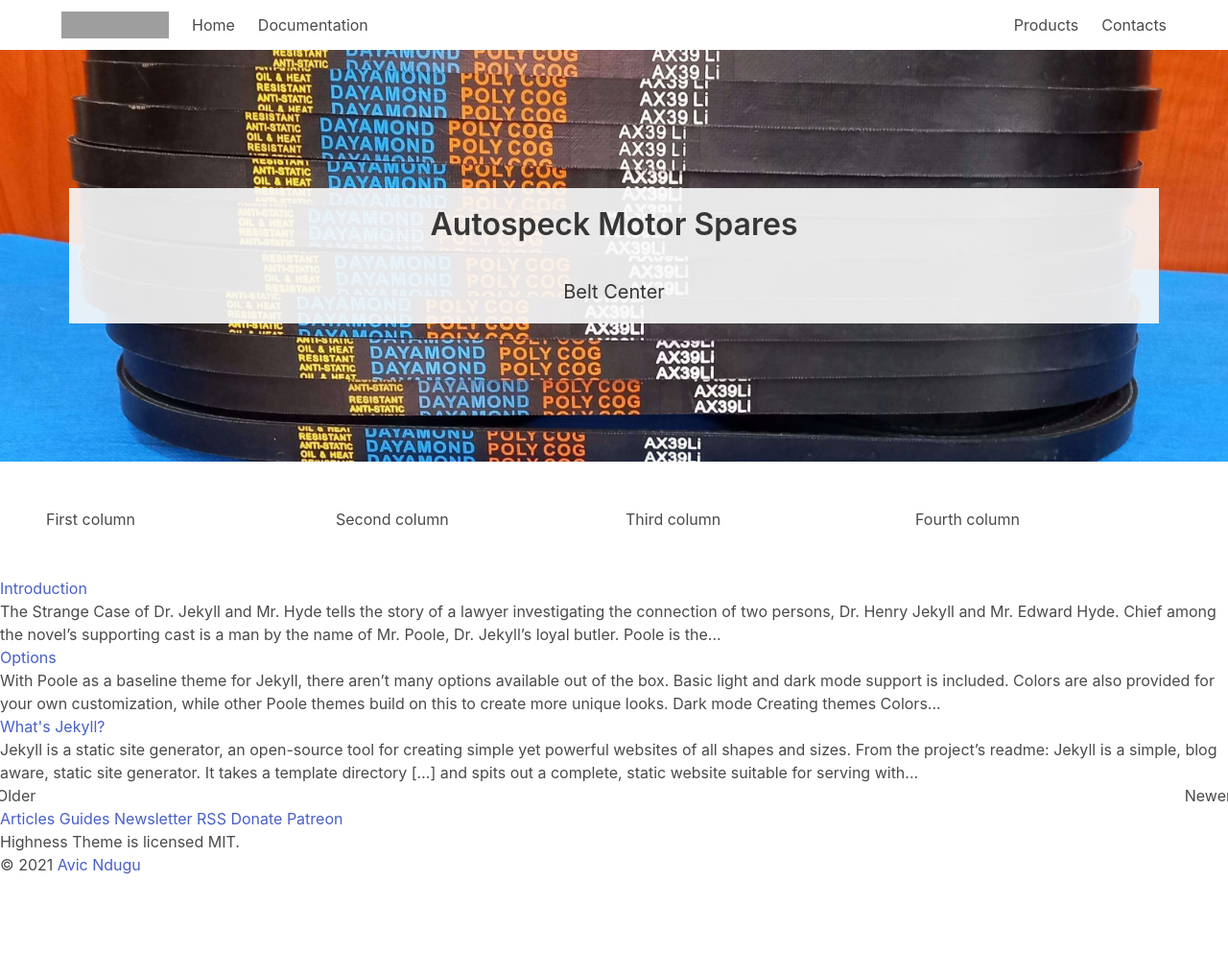
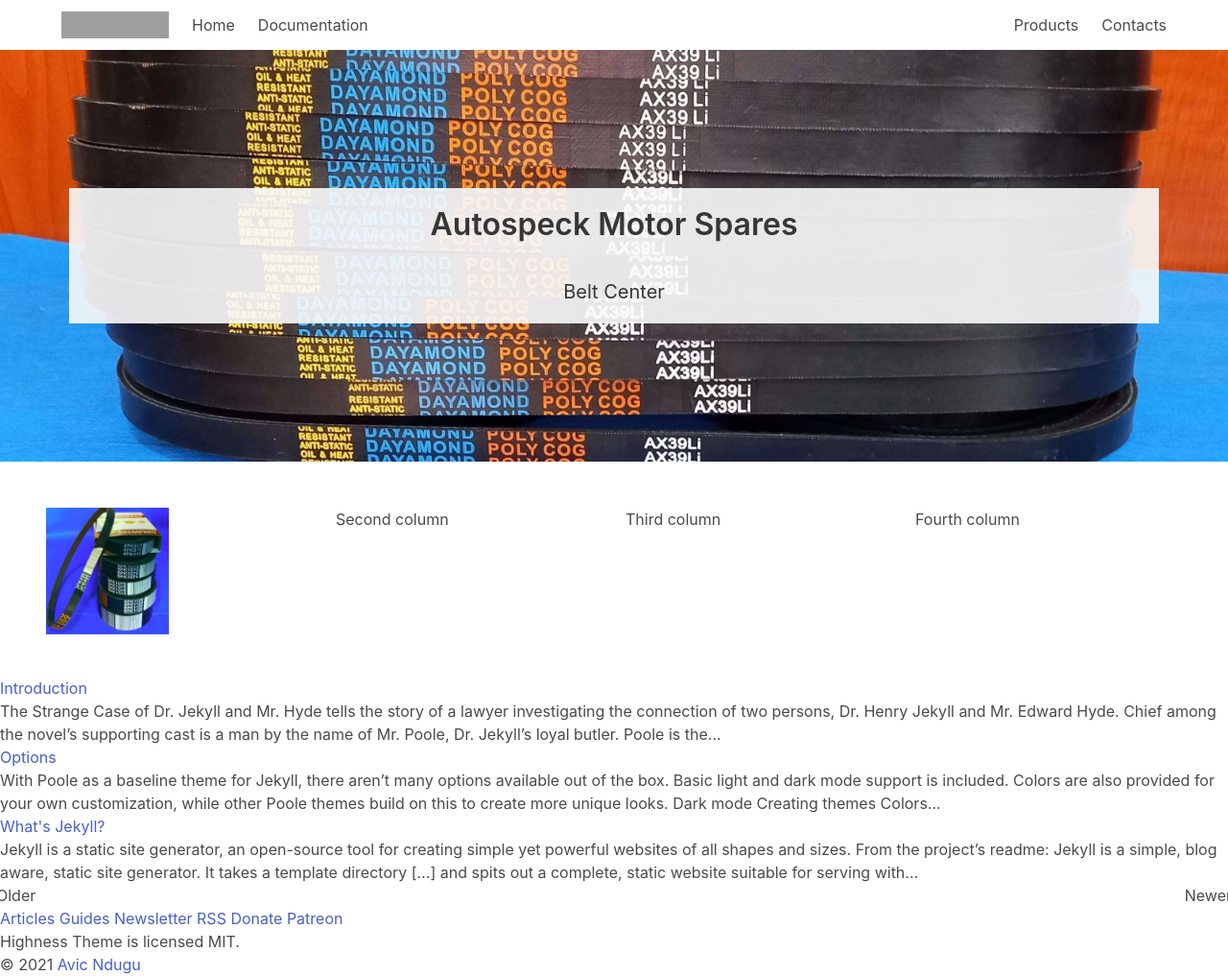
Before and after one commit to avicnotes/autospeck, a Jekyll site: the page built from index.html, in a window 1280 px wide. Shown: the whole page at 96% size. Built offline with Jekyll 4.4.1, drawn with Linux system fonts in a browser that asks for light colours; the list of posts is cut into pages by our own code; before the commit the page ends 913 px from its top, so only the background shows below that; grey boxes are pictures that could not be loaded.

Commit message:
Update index.html

```diff
--- a/index.html
+++ b/index.html
@@ -20,7 +20,9 @@
 <section class="section">
   <div class="columns">
     <div class="column">
-      First column
+      <figure class="image is-128x128">
+        <img src="/assets/img/pk-series-belts.jpg">
+      </figure>
     </div>
     <div class="column">
       Second column
```
